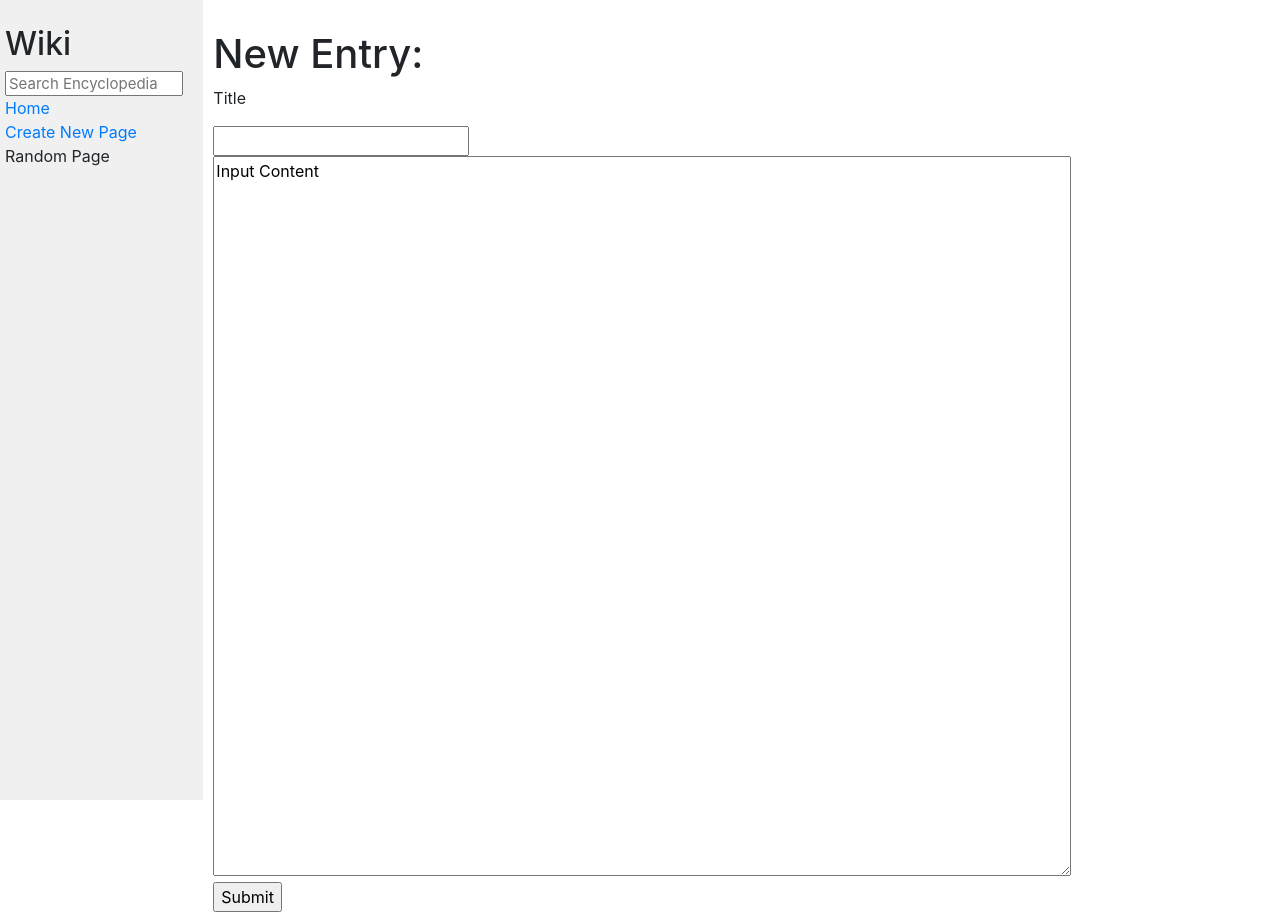
After one commit to Frank0508/Web50, a Django app: page /new in a window 1280 px wide. The commit adds this page. Run offline with Django 5.2, Linux system fonts and the light colour scheme; some libraries are stand-ins or nearby versions.

Commit message:
Project_2 2024/02/08 Django Form?

```diff
--- a/Project_1/wiki/encyclopedia/templates/encyclopedia/layout.html
+++ b/Project_1/wiki/encyclopedia/templates/encyclopedia/layout.html
@@ -12,18 +12,15 @@
         <div class="row">
             <div class="sidebar col-lg-2 col-md-3">
                 <h2>Wiki</h2>
-                <form action="{% url 'search' %}" method="post">
-                    {% csrf_token %}
-                    {{ form }}
-                    <input type="submit" hidden />
-                    <!--<input class="search" type="text" name="q" placeholder="Search Encyclopedia">
-                    <input type="submit" hidden />-->
+                <form action="">
+                <input class="search" type="text" name="q" placeholder="Search Encyclopedia">
+
                 </form>
                 <div>
                     <a href="{% url 'index' %}">Home</a>
                 </div>
                 <div>
-                    Create New Page
+                    <a href="{% url 'new' %}">Create New Page</a>
                 </div>
                 <div>
                     Random Page
--- /dev/null
+++ b/Project_1/wiki/encyclopedia/templates/encyclopedia/new.html
@@ -0,0 +1,19 @@
+{% extends "encyclopedia/layout.html" %}
+
+{% block title %}
+    New Entry
+{% endblock %}
+
+{% block body %}
+    <h1>New Entry:</h1>
+    <form action="{% url 'encyclopedia:new' %}" method="post">
+        {% csrf_token %}
+        <p>Title</p>
+        <input type="text" name="title">
+        <br>
+        <textarea name="content" rows="10" cols="100">Input Content</textarea>
+        <br>
+        <input type="submit">
+    </form>
+
+{% endblock %}
--- a/Project_1/wiki/encyclopedia/templates/encyclopedia/wiki.html
+++ b/Project_1/wiki/encyclopedia/templates/encyclopedia/wiki.html
@@ -12,5 +12,7 @@
     {% else %}
         Error: Page Not Found!
     {% endif %}
+    <br>
+    <a href="{% url 'encyclopedia:edit' %}">Edit Page</a>
 
 {% endblock %}
--- a/Project_1/wiki/encyclopedia/urls.py
+++ b/Project_1/wiki/encyclopedia/urls.py
@@ -2,10 +2,10 @@ from django.urls import path, include
 
 from . import views
 
-
+app_name = "encyclopedia"
 urlpatterns = [
     path("", views.index, name="index"),
     path("wiki/<str:title>", views.wiki, name="wiki"),
-    path("search", views.search, name="search")
-
+    path("search", views.search, name="search"),
+    path("new", views.new, name="new"),
 ]
--- a/Project_1/wiki/encyclopedia/views.py
+++ b/Project_1/wiki/encyclopedia/views.py
@@ -38,3 +38,6 @@ def wiki(request, title):
         "title": title,
         "entry": util.get_entry(title),
     })
+
+def new(request):
+    return render(request, "encyclopedia/new.html")
```
Also changed, not shown: Project_1/wiki/encyclopedia/templates/encyclopedia/edit.html (added).
